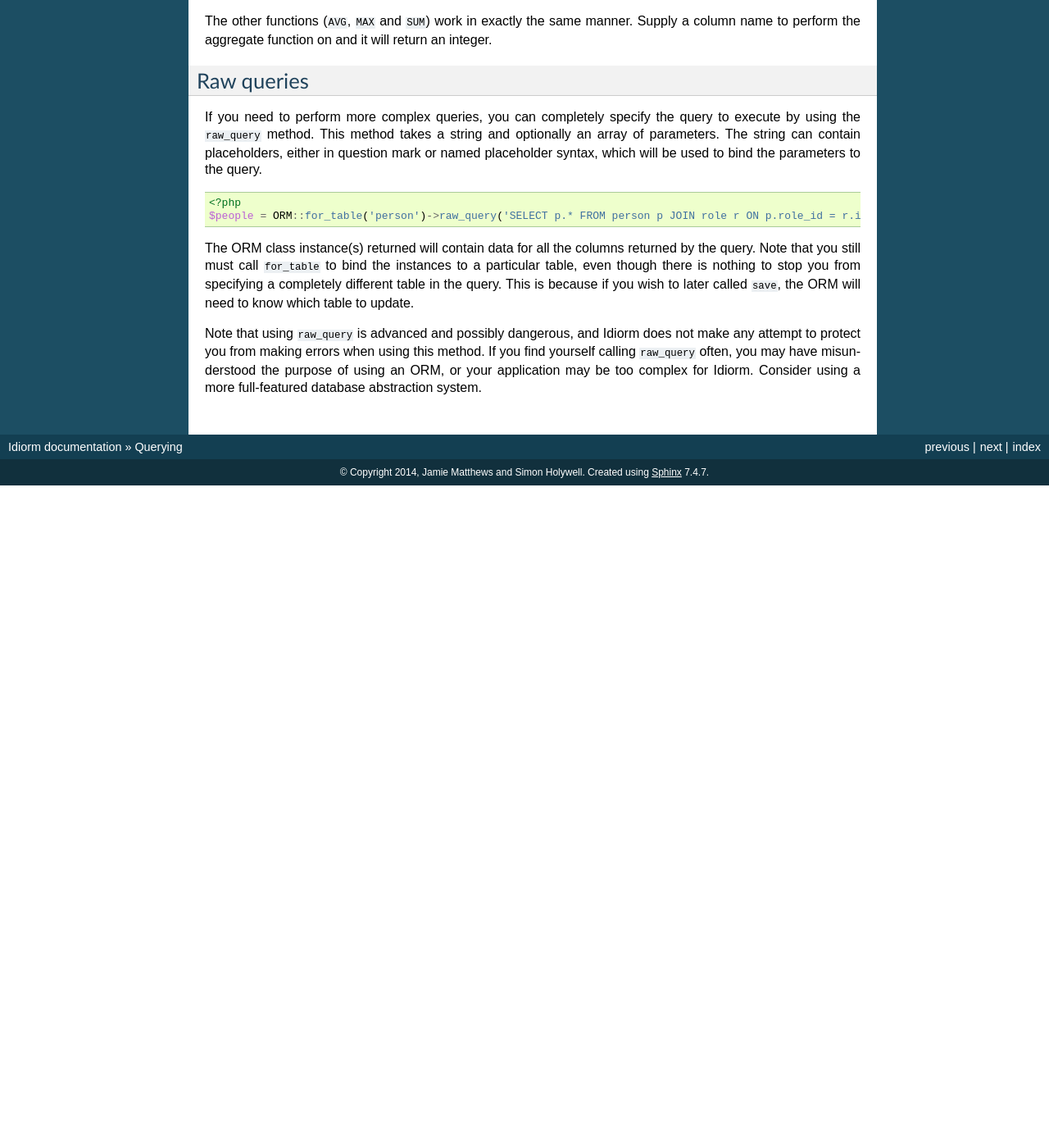
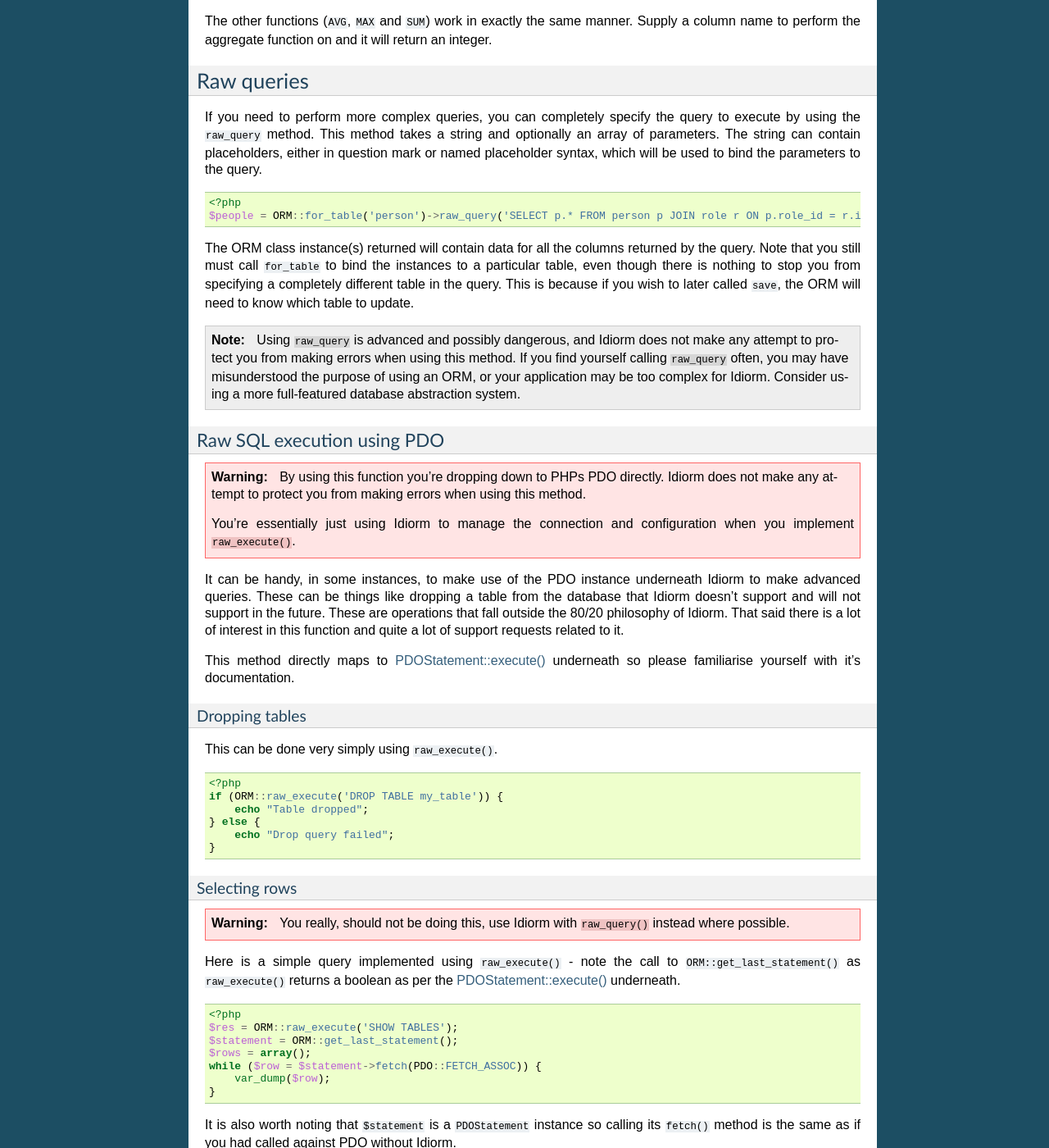
Before and after one commit to sudolio/Idiorm, a Sphinx documentation site: the page built from docs/querying.rst, in a window 1280 px wide and 1400 px high, scrolled down 11198 px. Shown: the whole window at 82% size. Built offline with Sphinx 7.4.7, drawn with Linux system fonts in a browser that asks for light colours; before the commit the page ends 11790 px from its top, so only the background shows below that; some of the changed text lies outside the part shown.

```diff
--- a/docs/querying.rst
+++ b/docs/querying.rst
@@ -798,9 +798,99 @@ to stop you from specifying a completely different table in the query.
 This is because if you wish to later called ``save``, the ORM will need
 to know which table to update.
 
-Note that using ``raw_query`` is advanced and possibly dangerous, and
-Idiorm does not make any attempt to protect you from making errors when
-using this method. If you find yourself calling ``raw_query`` often, you
-may have misunderstood the purpose of using an ORM, or your application
-may be too complex for Idiorm. Consider using a more full-featured
-database abstraction system.
+.. note::
+
+    Using ``raw_query`` is advanced and possibly dangerous, and
+    Idiorm does not make any attempt to protect you from making errors when
+    using this method. If you find yourself calling ``raw_query`` often, you
+    may have misunderstood the purpose of using an ORM, or your application
+    may be too complex for Idiorm. Consider using a more full-featured
+    database abstraction system.
+
+Raw SQL execution using PDO
+'''''''''''''''''''''''''''
+
+.. warning::
+
+    By using this function you're dropping down to PHPs PDO directly. Idiorm
+    does not make any attempt to protect you from making errors when using this
+    method.
+
+    You're essentially just using Idiorm to manage the connection and configuration
+    when you implement ``raw_execute()``.
+
+It can be handy, in some instances, to make use of the PDO instance underneath
+Idiorm to make advanced queries. These can be things like dropping a table from
+the database that Idiorm doesn't support and will not support in the future. These
+are operations that fall outside the 80/20 philosophy of Idiorm. That said there is
+a lot of interest in this function and quite a lot of support requests related to
+it.
+
+This method directly maps to `PDOStatement::execute()`_ underneath so please
+familiarise yourself with it's documentation.
+
+Dropping tables
+~~~~~~~~~~~~~~~
+
+This can be done very simply using ``raw_execute()``.
+
+.. code-block:: php
+
+    <?php
+    if (ORM::raw_execute('DROP TABLE my_table')) {
+        echo "Table dropped";
+    } else {
+        echo "Drop query failed";
+    }
+
+Selecting rows
+~~~~~~~~~~~~~~
+
+.. warning::
+
+    You really, should not be doing this, use Idiorm with ``raw_query()`` instead
+    where possible.
+
+Here is a simple query implemented using ``raw_execute()`` - note the call to
+``ORM::get_last_statement()`` as ``raw_execute()`` returns a boolean as per the
+`PDOStatement::execute()`_ underneath.
+
+.. code-block:: php
+
+    <?php
+    $res = ORM::raw_execute('SHOW TABLES');
+    $statement = ORM::get_last_statement();
+    $rows = array();
+    while ($row = $statement->fetch(PDO::FETCH_ASSOC)) {
+        var_dump($row);
+    }
+
+It is also worth noting that ``$statement`` is a ``PDOStatement`` instance so calling
+its ``fetch()`` method is the same as if you had called against PDO without Idiorm.
+
+Getting the PDO instance
+''''''''''''''''''''''''
+
+.. warning::
+
+    By using this function you're dropping down to PHPs PDO directly. Idiorm
+    does not make any attempt to protect you from making errors when using this
+    method.
+
+    You're essentially just using Idiorm to manage the connection and configuration
+    when you implement against ``get_db()``.
+
+If none of the preceeding methods suit your purposes then you can also get direct
+access to the PDO instance underneath Idiorm using ``ORM::get_db()``. This will
+return a configured instance of `PDO`_.
+
+.. code-block:: php
+
+    <?php
+    $pdo = ORM::get_db();
+    foreach($pdo->query('SHOW TABLES') as $row) {
+        var_dump($row);
+    }
+
+.. _PDOStatement::execute(): https://secure.php.net/manual/en/pdostatement.execute.php
+.. _PDO: https://secure.php.net/manual/en/class.pdo.php
--- a/docs/transactions.rst
+++ b/docs/transactions.rst
@@ -18,4 +18,4 @@ it’s very easy to use PDO’s built-in methods:
 
 For more details, see `the PDO documentation on Transactions`_.
 
-.. _the PDO documentation on Transactions: http://www.php.net/manual/en/pdo.transactions.php
+.. _the PDO documentation on Transactions: https://secure.php.net/manual/en/pdo.transactions.php
```
Also changed, not shown: README.markdown (+30 -1 lines), composer.json (+7 -0 lines), 5 other files.
